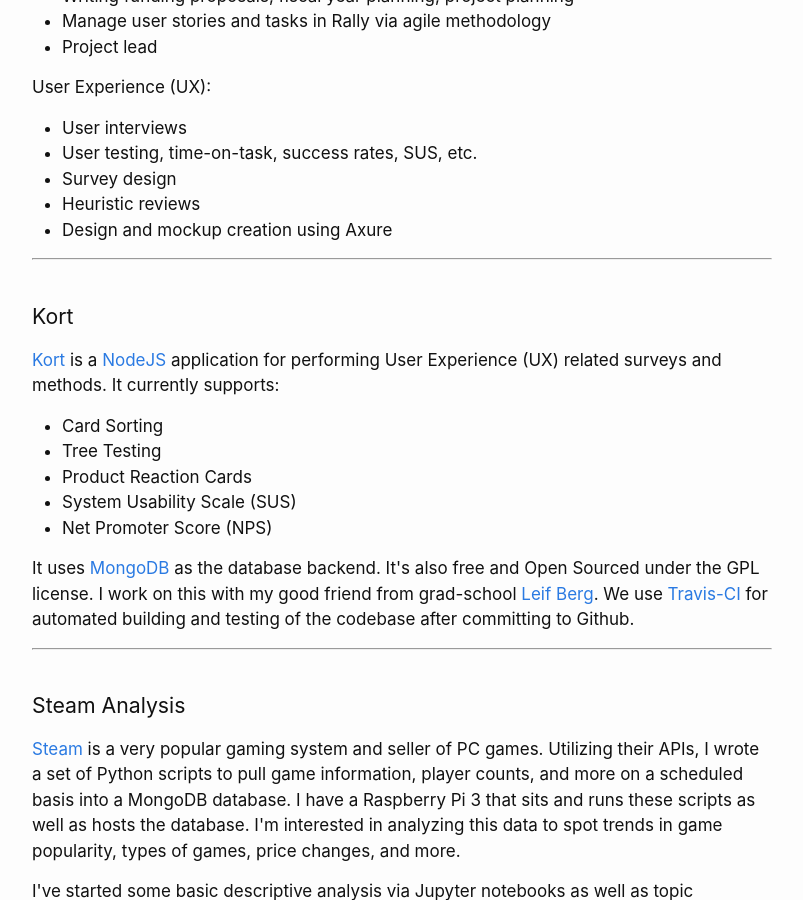
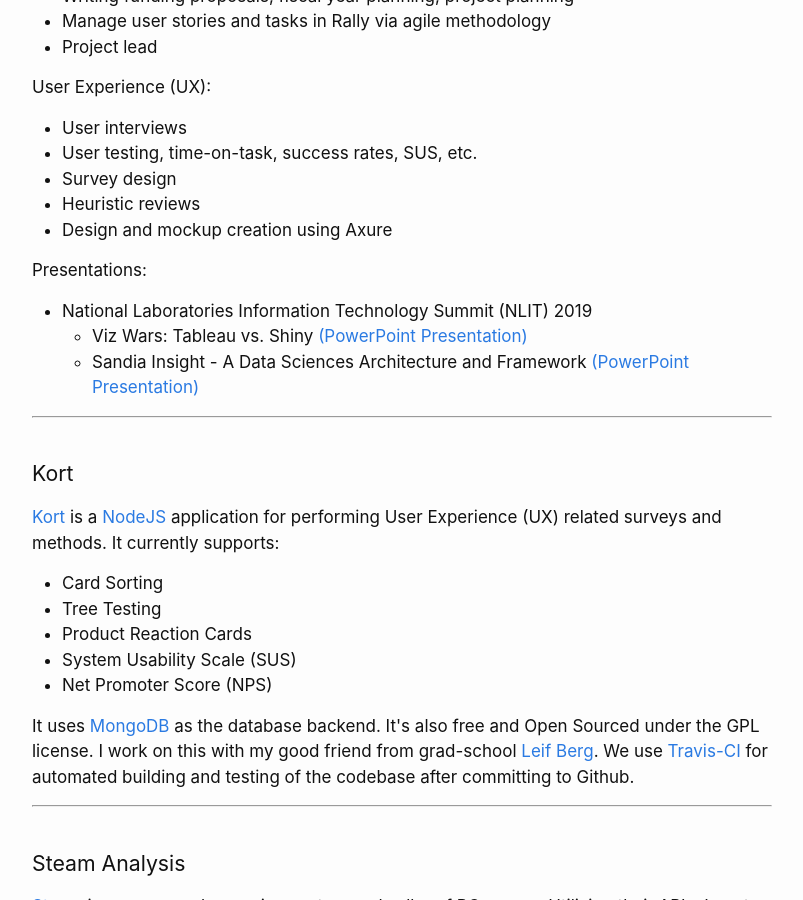
Before and after one commit to carlsonp/carlsonp.github.io, a Jekyll site: the page built from projects.md, in a window 1280 px wide and 900 px high, scrolled down 1516 px. Shown: the whole window, without its empty margins (238-1041 px from the left). Built offline with Jekyll 4.4.1, drawn with Linux system fonts in a browser that asks for light colours.

Commit message:
add NLIT presentation powerpoints

```diff
--- a/_includes/projects_sandia.html
+++ b/_includes/projects_sandia.html
@@ -77,5 +77,14 @@
     <li>Design and mockup creation using Axure</li>
 </ul>
 
+<p>Presentations:</p>
+<ul>
+    <li>National Laboratories Information Technology Summit (NLIT) 2019</li>
+    <ul>
+        <li>Viz Wars: Tableau vs. Shiny <a href="/files/NLIT/NLIT_2019_-_Viz_Wars_Tableau_vs_Shiny.pptx">(PowerPoint Presentation)</a></li>
+        <li>Sandia Insight - A Data Sciences Architecture and Framework <a href="/files/NLIT/NLIT_2019_-_Sandia_Insights.pptx">(PowerPoint Presentation)</a></li>
+    </ul>
+</ul>
+
 <hr>
 <br>
```
Also changed, not shown: 2 other files.
